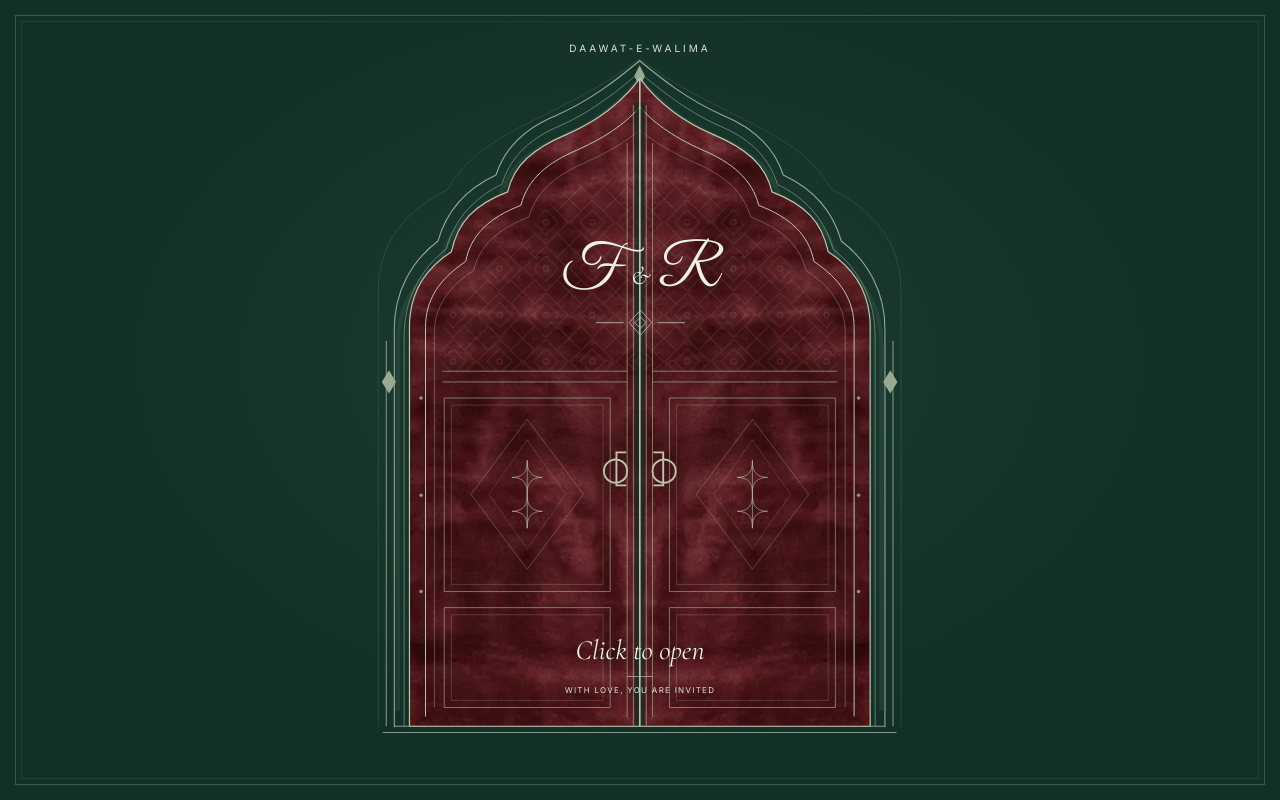
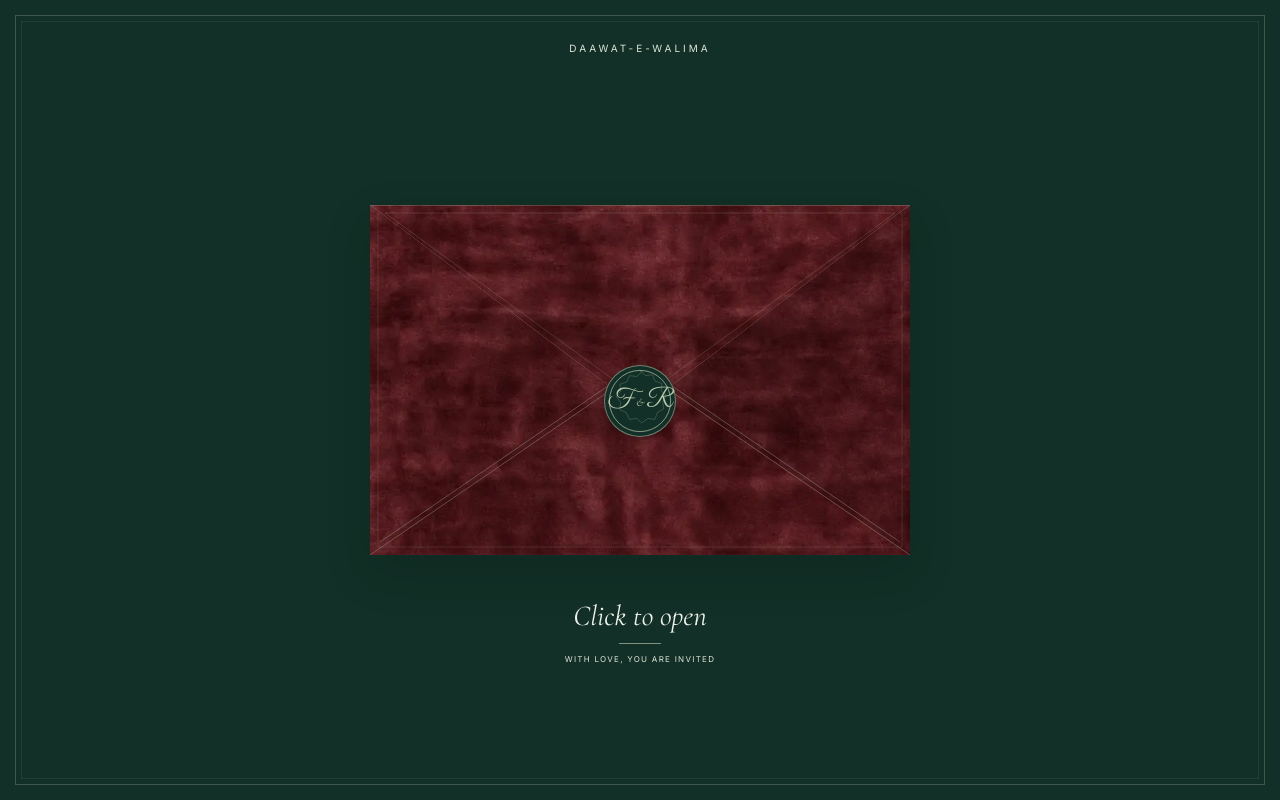
Before and after one commit to fahad-masood/walimainvitation, an Astro site: page / in a window 1280 px wide. Built offline with nearby package versions, Linux system fonts and the light colour scheme; Astro itself is replaced by a stand-in of ours.

Commit message:
Name both Walima hosts and introduce an animated velvet envelope

```diff
--- a/src/components/EntranceDoor.astro
+++ /dev/null
@@ -1,248 +0,0 @@
----
-const leafOutline = 'M42 748V300c0-35 16-64 47-84 7-33 26-53 63-67 7-31 30-49 65-64 36-15 62-35 83-63V748Z';
-const archOutline = 'M25 749V303c0-43 20-77 49-99 10-36 35-60 65-74 11-34 36-54 68-67 39-17 70-42 93-61 23 19 54 44 93 61 32 13 57 33 68 67 30 14 55 38 65 74 29 22 49 56 49 99v446';
----
-
-<details id="invitation-entrance" data-invitation-entrance data-entrance-state="closed">
-  <summary class="entrance-screen" data-entrance-open aria-controls="invitation-content">
-    <span class="entrance-backdrop" aria-hidden="true"></span>
-    <span class="entrance-edge" aria-hidden="true"></span>
-    <span class="entrance-heading">Daawat-e-Walima</span>
-
-    <span class="entrance-gateway-wrap">
-      <span class="entrance-gateway" aria-hidden="true">
-      <svg class="entrance-architecture" viewBox="0 0 600 760" fill="none">
-        <defs>
-          <pattern id="entrance-lattice" width="42" height="42" patternUnits="userSpaceOnUse">
-            <path d="m21 1 20 20-20 20L1 21Zm0 10 10 10-10 10-10-10Z" stroke="currentColor" stroke-width=".65" />
-          </pattern>
-        </defs>
-        <path d={archOutline} stroke="currentColor" stroke-width="1.2" />
-        <path d={archOutline} transform="translate(12 13) scale(.96 .982)" stroke="currentColor" stroke-width=".7" />
-        <path d="M7 749V260c0-55 32-91 78-114C122 78 212 67 300 0c88 67 178 78 215 146 46 23 78 59 78 114v489" stroke="currentColor" stroke-width=".6" opacity=".35" />
-        <path d="M25 748H575M12 755H588M16 748V316M584 748V316" stroke="currentColor" stroke-width="1" />
-        <path d="M29 731V319c0-39 17-68 47-90 9-35 32-58 67-73 9-31 30-51 65-66 40-17 69-39 92-68 23 29 52 51 92 68 35 15 56 35 65 66 35 15 58 38 67 73 30 22 47 51 47 90v412" stroke="currentColor" stroke-width="5" opacity=".11" />
-        <path d="m300 7 6 12-6 12-6-12Zm-281 342 8 13-8 13-8-13Zm562 0 8 13-8 13-8-13Z" fill="var(--sage)" />
-      </svg>
-
-      {['left', 'right'].map((side) => (
-        <span class={`entrance-leaf entrance-leaf-${side}`}>
-          <svg class="entrance-leaf-art" viewBox="0 0 300 760" fill="none" preserveAspectRatio="none">
-            <defs>
-              <clipPath id={`entrance-leaf-clip-${side}`}><path d={leafOutline} /></clipPath>
-              <pattern id={`entrance-velvet-${side}`} width="600" height="760" patternUnits="userSpaceOnUse">
-                <image href="/textures/velvet.webp" width="600" height="760" preserveAspectRatio="xMidYMid slice" />
-              </pattern>
-              <pattern id={`entrance-jali-${side}`} width="52" height="52" patternUnits="userSpaceOnUse" patternTransform="translate(13 1)">
-                <path d="m26 1 25 25-25 25L1 26Zm0 11 14 14-14 14-14-14ZM0 0l13 13M52 0 39 13M0 52l13-13m39 13L39 39" stroke="currentColor" stroke-width=".6" />
-                <circle cx="26" cy="26" r="3" stroke="currentColor" stroke-width=".65" />
-              </pattern>
-            </defs>
-            <path d={leafOutline} fill="var(--maroon)" />
-            <path d={leafOutline} fill={`url(#entrance-velvet-${side})`} />
-            <g clip-path={`url(#entrance-leaf-clip-${side})`}>
-              <path d="M60 737V301c0-31 15-54 45-74 6-30 26-49 62-63 7-29 30-48 63-62 36-16 57-33 70-48" stroke="currentColor" stroke-width="1.1" />
-              <path d="M70 727V306c0-28 16-51 44-69 7-29 28-47 62-60 8-28 29-46 61-60 27-12 47-24 63-37" stroke="currentColor" stroke-width=".6" opacity=".65" />
-              <path d="M79 350V312c0-25 15-45 43-64 6-26 27-44 59-56 9-26 27-42 58-55 27-12 47-25 61-37v250Z" fill={`url(#entrance-jali-${side})`} opacity=".34" />
-              <path d="M79 350h207M79 362h207M286 94v644M293 52v696" stroke="currentColor" stroke-width=".9" opacity=".7" />
-              <path d="M81 380h186v217H81Z" stroke="currentColor" stroke-width=".75" opacity=".8" />
-              <path d="M89 388h170v201H89Z" stroke="currentColor" stroke-width=".5" opacity=".5" />
-              <path d="m174 404 63 84-63 84-63-84Z" stroke="currentColor" stroke-width=".65" opacity=".5" />
-              <path d="m174 427 43 61-43 61-43-61Z" stroke="currentColor" stroke-width=".55" opacity=".38" />
-              <path d="M174 450v76m-17-57c17 0 17-13 17-19 0 6 0 19 17 19-17 0-17 13-17 19 0-6 0-19-17-19Zm0 38c17 0 17-13 17-19 0 6 0 19 17 19-17 0-17 13-17 19 0-6 0-19-17-19Z" stroke="currentColor" stroke-width=".9" opacity=".75" />
-              <path d="M81 615h186v112H81Z" stroke="currentColor" stroke-width=".75" opacity=".8" />
-              <path d="M89 623h170v96H89Z" stroke="currentColor" stroke-width=".5" opacity=".5" />
-              <circle cx="55" cy="380" r="2" fill="currentColor" opacity=".7" />
-              <circle cx="55" cy="489" r="2" fill="currentColor" opacity=".7" />
-              <circle cx="55" cy="597" r="2" fill="currentColor" opacity=".7" />
-              <path d="M285 441h-11v37h11m-7-28a13 13 0 1 0 0 24 13 13 0 0 0 0-24Z" stroke="currentColor" stroke-width="2.1" />
-              <path d="M297 50v698" stroke="var(--forest-deep)" stroke-width="4" opacity=".8" />
-            </g>
-            <path d={leafOutline} stroke="currentColor" stroke-width="1.35" />
-          </svg>
-        </span>
-      ))}
-
-      <span class="entrance-monogram">F<span>&</span>R</span>
-      <span class="entrance-crest">
-        <svg viewBox="0 0 80 24" fill="none"><path d="M1 12h24m30 0h24M40 1l10 11-10 11-10-11Zm0 6 5 5-5 5-5-5Z" stroke="currentColor" stroke-width=".7" /></svg>
-      </span>
-      </span>
-
-      <span class="entrance-invitation">
-        <span class="entrance-prompt">Click to open</span>
-        <span class="entrance-prompt-rule" aria-hidden="true"></span>
-        <span class="entrance-subtitle">With love, you are invited</span>
-      </span>
-    </span>
-  </summary>
-
-  <div id="invitation-content" data-invitation-content tabindex="-1"><slot /></div>
-</details>
-
-<script>
-  import '../scripts/invitation-entrance';
-</script>
-
-<style>
-  :global(html[data-invitation-locked]) { overflow: hidden; }
-
-  [data-invitation-content]:focus { outline: none; }
-
-  .entrance-screen {
-    position: relative;
-    z-index: 100;
-    display: flex;
-    align-items: center;
-    justify-content: center;
-    width: 100%;
-    min-height: 100vh;
-    min-height: 100svh;
-    overflow: hidden;
-    color: var(--sage-light);
-    cursor: pointer;
-    list-style: none;
-    isolation: isolate;
-    -webkit-tap-highlight-color: transparent;
-    touch-action: manipulation;
-  }
-
-  .entrance-screen::-webkit-details-marker { display: none; }
-  .entrance-screen::marker { content: ''; }
-  .entrance-screen:focus-visible { outline: none; }
-  .entrance-screen:focus-visible .entrance-edge { outline: 2px solid var(--paper); outline-offset: -7px; }
-
-  .entrance-backdrop {
-    position: absolute;
-    inset: 0;
-    z-index: -2;
-    background-color: var(--forest-deep);
-    background-image: radial-gradient(ellipse at 50% 45%, #31504455, #12302700 65%);
-    transition: opacity .6s ease .55s;
-  }
-
-  .entrance-edge {
-    position: absolute;
-    z-index: -1;
-    inset: max(15px, env(safe-area-inset-top)) max(15px, env(safe-area-inset-right)) max(15px, env(safe-area-inset-bottom)) max(15px, env(safe-area-inset-left));
-    border: 1px solid #b8c8ad44;
-    pointer-events: none;
-    transition: opacity .4s ease .5s;
-  }
-
-  .entrance-edge::before {
-    position: absolute;
-    inset: 5px;
-    border: 1px solid #b8c8ad18;
-    content: '';
-  }
-
-  .entrance-heading {
-    position: absolute;
-    z-index: 3;
-    top: max(41px, calc((100svh - 800px) / 2));
-    font: 400 10px/1.5 var(--sans);
-    letter-spacing: .3em;
-    text-transform: uppercase;
-    transition: opacity .25s ease;
-  }
-
-  .entrance-gateway-wrap {
-    position: relative;
-    display: block;
-    width: min(600px, 87vw, calc((100svh - 122px) * .78947));
-    aspect-ratio: 600 / 760;
-    margin-top: -5px;
-  }
-
-  .entrance-gateway {
-    position: absolute;
-    inset: 0;
-    display: block;
-    color: var(--sage);
-    perspective: 1300px;
-    perspective-origin: 50% 50%;
-  }
-
-  .entrance-architecture {
-    position: absolute;
-    inset: 0;
-    width: 100%;
-    height: 100%;
-    opacity: .8;
-    transition: opacity .6s ease .5s;
-  }
-
-  .entrance-leaf {
-    position: absolute;
-    z-index: 1;
-    top: 0;
-    bottom: 0;
-    width: 50%;
-    backface-visibility: hidden;
-    transition: transform 1.15s cubic-bezier(.4, 0, .15, 1), opacity .3s ease .95s;
-    will-change: transform;
-  }
-
-  .entrance-leaf-left { left: 0; transform-origin: 14% 50%; }
-  .entrance-leaf-right { right: 0; transform-origin: 86% 50%; }
-  .entrance-leaf-art { width: 100%; height: 100%; }
-  .entrance-leaf-right .entrance-leaf-art { transform: scaleX(-1); }
-
-  .entrance-monogram {
-    position: absolute;
-    z-index: 2;
-    top: 27%;
-    left: 0;
-    width: 100%;
-    text-align: center;
-    font: 400 clamp(36px, 8vw, 58px)/1 var(--cursive);
-    color: var(--paper);
-    transition: opacity .2s ease;
-  }
-
-  .entrance-monogram > span { margin: 0 8px; font: italic 400 .45em/1 var(--serif); }
-  .entrance-crest { position: absolute; top: 37%; left: 41.5%; z-index: 2; width: 17%; transition: opacity .2s ease; }
-  .entrance-crest svg { width: 100%; height: auto; }
-
-  .entrance-invitation {
-    position: absolute;
-    z-index: 3;
-    right: 0;
-    bottom: 6%;
-    left: 0;
-    display: flex;
-    flex-direction: column;
-    align-items: center;
-    gap: clamp(4px, .9vw, 7px);
-    text-align: center;
-    transition: opacity .2s ease;
-  }
-
-  .entrance-prompt { font: italic 400 clamp(20px, 5.65vw, 28px)/1.3 var(--serif); color: var(--paper); }
-  .entrance-prompt-rule { width: 26px; border-top: 1px solid var(--sage); opacity: .65; transition: width .3s ease; }
-  .entrance-subtitle { font: 400 clamp(6px, 1.8vw, 8px)/1.5 var(--sans); letter-spacing: .16em; text-transform: uppercase; }
-  .entrance-screen:hover .entrance-prompt-rule { width: 42px; }
-
-  details[open] > .entrance-screen { display: none; }
-  details[open][data-entrance-state='opening'] > .entrance-screen { display: flex; position: fixed; inset: 0; height: 100%; }
-  [data-entrance-state='opening'] .entrance-leaf-left { transform: rotateY(-105deg); opacity: 0; }
-  [data-entrance-state='opening'] .entrance-leaf-right { transform: rotateY(105deg); opacity: 0; }
-  [data-entrance-state='opening'] :is(.entrance-backdrop, .entrance-edge, .entrance-heading, .entrance-architecture, .entrance-monogram, .entrance-crest, .entrance-invitation) { opacity: 0; }
-
-  @media (max-height: 620px) {
-    .entrance-heading { top: 30px; font-size: 8px; }
-    .entrance-gateway-wrap { width: min(87vw, calc((100svh - 110px) * .78947)); margin-top: -14px; }
-  }
-
-  @media (prefers-reduced-motion: reduce) {
-    .entrance-screen *, .entrance-screen *::before { transition: none !important; }
-    [data-entrance-state='opening'] .entrance-leaf { transform: none; }
-  }
-
-  @media print {
-    .entrance-screen { display: none !important; }
-    :global(details[data-invitation-entrance] > [data-invitation-content]) { display: block !important; }
-    :global(details[data-invitation-entrance]::details-content) { content-visibility: visible !important; }
-  }
-</style>
--- /dev/null
+++ b/src/components/EntranceEnvelope.astro
@@ -0,0 +1,105 @@
+<details id="invitation-entrance" data-invitation-entrance data-entrance-state="closed">
+  <summary class="entrance-screen" data-entrance-open aria-controls="invitation-content">
+    <span class="entrance-backdrop" aria-hidden="true"></span>
+    <span class="entrance-edge" aria-hidden="true"></span>
+    <span class="entrance-heading">Daawat-e-Walima</span>
+
+    <span class="envelope-composition">
+      <span class="envelope-scene" aria-hidden="true">
+        <span class="envelope-back"></span>
+        <span class="envelope-letter">
+          <span class="letter-border"></span>
+          <span class="letter-monogram">F<span>&</span>R</span>
+          <svg class="letter-ornament" width="100" height="20" viewBox="0 0 100 20" fill="none"><path d="M0 10h35m30 0h35M50 1l9 9-9 9-9-9Zm0 5 4 4-4 4-4-4Z" stroke="currentColor" stroke-width=".7" /></svg>
+          <span class="letter-occasion">Daawat-e-Walima</span>
+        </span>
+        <span class="envelope-pocket envelope-pocket-left"></span>
+        <span class="envelope-pocket envelope-pocket-right"></span>
+        <span class="envelope-pocket envelope-pocket-bottom"></span>
+        <svg class="envelope-seams" viewBox="0 0 540 350" fill="none" preserveAspectRatio="none">
+          <path d="M0 0 270 185 540 0M0 350 270 165 540 350M10 337l260-178 260 178" stroke="currentColor" stroke-width=".8" />
+          <path d="M8 8H532V342H8Z" stroke="currentColor" stroke-width=".65" opacity=".5" />
+        </svg>
+        <span class="envelope-flap">
+          <svg viewBox="0 0 540 350" fill="none" preserveAspectRatio="none"><path d="M0 0H540L270 205Z" stroke="currentColor" stroke-width="1" /><path d="M15 8H525L270 194Z" stroke="currentColor" stroke-width=".65" opacity=".5" /></svg>
+        </span>
+        <span class="envelope-seal">
+          <svg viewBox="0 0 80 80" fill="none"><circle cx="40" cy="40" r="35" stroke="currentColor" stroke-width=".8" /><path d="m40 5 6 6 8-1 3 7 8 3-1 8 6 6-4 7 1 8-7 4-3 8-8-1-7 5-6-5-8 1-4-8-7-3 1-8-5-7 5-6-1-8 8-3 3-7 8 1 6-5Z" stroke="currentColor" stroke-width=".5" opacity=".55" /></svg>
+          <span>F<span>&</span>R</span>
+        </span>
+      </span>
+      <span class="entrance-invitation">
+        <span class="entrance-prompt">Click to open</span>
+        <span class="entrance-prompt-rule" aria-hidden="true"></span>
+        <span class="entrance-subtitle">With love, you are invited</span>
+      </span>
+    </span>
+  </summary>
+
+  <div id="invitation-content" data-invitation-content tabindex="-1"><slot /></div>
+</details>
+
+<script>
+  import '../scripts/invitation-entrance';
+</script>
+
+<style>
+  :global(html[data-invitation-locked]) { overflow: hidden; }
+  [data-invitation-content]:focus { outline: none; }
+  .entrance-screen { position: relative; z-index: 100; display: flex; align-items: center; justify-content: center; width: 100%; min-height: 100vh; min-height: 100svh; overflow: hidden; color: var(--sage-light); cursor: pointer; list-style: none; isolation: isolate; -webkit-tap-highlight-color: transparent; touch-action: manipulation; }
+  .entrance-screen::-webkit-details-marker { display: none; }
+  .entrance-screen::marker { content: ''; }
+  .entrance-screen:focus-visible { outline: none; }
+  .entrance-screen:focus-visible .entrance-edge { outline: 2px solid var(--paper); outline-offset: -7px; }
+  .entrance-backdrop { position: absolute; inset: 0; z-index: -2; background: var(--forest-deep); transition: opacity .4s ease 1.4s; }
+  .entrance-edge { position: absolute; z-index: -1; inset: max(15px, env(safe-area-inset-top)) max(15px, env(safe-area-inset-right)) max(15px, env(safe-area-inset-bottom)) max(15px, env(safe-area-inset-left)); border: 1px solid #b8c8ad44; pointer-events: none; transition: opacity .4s ease 1.4s; }
+  .entrance-edge::before { position: absolute; inset: 5px; border: 1px solid #b8c8ad18; content: ''; }
+  .entrance-heading { position: absolute; z-index: 3; top: max(41px, calc((100svh - 800px) / 2)); font: 400 10px/1.5 var(--sans); letter-spacing: .3em; text-transform: uppercase; transition: opacity .3s ease; }
+  .envelope-composition { display: flex; flex-direction: column; align-items: center; width: min(540px, 86vw, calc((100svh - 175px) * 1.3)); margin-top: 70px; }
+  .envelope-scene { position: relative; display: block; width: 100%; aspect-ratio: 540 / 350; perspective: 1200px; transition: opacity .45s ease 1.3s, transform .6s ease 1.15s; }
+  .envelope-back { position: absolute; inset: 0; z-index: 0; background: var(--maroon); border: 1px solid #b8c8ad55; border-radius: 3px; box-shadow: 0 18px 45px #06160f33; }
+  .envelope-letter { position: absolute; inset: 5% 7% 3%; z-index: 2; display: flex; flex-direction: column; align-items: center; justify-content: flex-start; padding-top: 7%; gap: 8px; background: var(--paper); color: var(--maroon); border: var(--hairline); transition: transform .75s cubic-bezier(.22, .65, .3, 1) .6s; }
+  .letter-border { position: absolute; inset: 6px; border: var(--hairline); pointer-events: none; }
+  .letter-monogram { font: 400 clamp(35px, 9vw, 65px)/1.2 var(--cursive); }
+  .letter-monogram > span { margin: 0 9px; font: italic 400 .4em/1 var(--serif); color: var(--green-muted); }
+  .letter-ornament { width: 24%; height: auto; color: var(--maroon-line); }
+  .letter-occasion { font: italic 400 clamp(14px, 3.5vw, 23px)/1.2 var(--serif); }
+  .envelope-pocket, .envelope-flap { position: absolute; inset: 0; display: block; background-color: var(--maroon); background-image: var(--velvet-texture); background-position: center; background-size: cover; }
+  .envelope-pocket { z-index: 3; }
+  .envelope-pocket-left { clip-path: polygon(0 0, 54% 53%, 0 100%); }
+  .envelope-pocket-right { clip-path: polygon(100% 0, 46% 53%, 100% 100%); filter: brightness(.87); }
+  .envelope-pocket-bottom { clip-path: polygon(0 100%, 50% 47%, 100% 100%); }
+  .envelope-seams { position: absolute; inset: 0; z-index: 4; width: 100%; height: 100%; color: #b8c8ad66; }
+  .envelope-flap { z-index: 5; clip-path: polygon(0 0, 100% 0, 50% 58.57%); transform-origin: 50% 0; backface-visibility: visible; }
+  .envelope-flap svg { width: 100%; height: 100%; color: #b8c8ad88; }
+  .envelope-seal { position: absolute; z-index: 6; top: 56%; left: 50%; display: grid; place-items: center; width: clamp(48px, 11vw, 72px); aspect-ratio: 1; transform: translate(-50%, -50%); border-radius: 50%; border: 1px solid #b8c8ad88; background: var(--forest-deep); color: var(--sage); box-shadow: 0 3px 8px #1b090c44; transition: transform .25s ease, opacity .2s ease; }
+  .envelope-seal > svg { position: absolute; inset: 0; width: 100%; height: 100%; }
+  .envelope-seal > span { position: relative; font: 400 clamp(17px, 3.9vw, 25px)/1.1 var(--cursive); }
+  .envelope-seal > span > span { font: italic 400 .45em/1 var(--serif); margin: 0 2px; }
+  .entrance-invitation { display: flex; flex-direction: column; align-items: center; gap: 9px; margin-top: 42px; text-align: center; transition: opacity .25s ease; }
+  .entrance-prompt { font: italic 400 clamp(24px, 6vw, 29px)/1.3 var(--serif); color: var(--paper); }
+  .entrance-prompt-rule { width: 26px; border-top: 1px solid var(--sage); opacity: .65; transition: width .3s ease; }
+  .entrance-subtitle { font: 400 clamp(6px, 1.8vw, 8px)/1.5 var(--sans); letter-spacing: .16em; text-transform: uppercase; }
+  .entrance-screen:hover .entrance-prompt-rule { width: 42px; }
+  details[open] > .entrance-screen { display: none; }
+  details[open][data-entrance-state='opening'] > .entrance-screen { display: flex; position: fixed; inset: 0; height: 100%; }
+  [data-entrance-state='opening'] .envelope-seal { opacity: 0; transform: translate(-50%, -90%) scale(.9); }
+  [data-entrance-state='opening'] .envelope-flap { animation: unfold-envelope .7s cubic-bezier(.4, 0, .25, 1) .12s both; }
+  [data-entrance-state='opening'] .envelope-letter { transform: translateY(-54%); }
+  [data-entrance-state='opening'] .envelope-scene { opacity: 0; transform: translateY(24px); }
+  [data-entrance-state='opening'] :is(.entrance-backdrop, .entrance-edge, .entrance-heading, .entrance-invitation) { opacity: 0; }
+  @keyframes unfold-envelope { 0% { transform: rotateX(0); z-index: 5; } 49% { z-index: 5; } 50% { z-index: 1; } 100% { transform: rotateX(180deg); z-index: 1; } }
+  @media (max-height: 620px) {
+    .entrance-heading { top: 30px; font-size: 8px; }
+    .envelope-composition { margin-top: 45px; }
+    .entrance-invitation { margin-top: 28px; }
+  }
+  @media (prefers-reduced-motion: reduce) {
+    .entrance-screen *, .entrance-screen *::before { animation: none !important; transition: none !important; }
+  }
+  @media print {
+    .entrance-screen { display: none !important; }
+    :global(details[data-invitation-entrance] > [data-invitation-content]) { display: block !important; }
+    :global(details[data-invitation-entrance]::details-content) { content-visibility: visible !important; }
+  }
+</style>
--- a/src/data/invitation.ts
+++ b/src/data/invitation.ts
@@ -2,8 +2,9 @@ export const invitation = {
   occasion: "Daawat-e-Walima",
   groom: "Fahad Masood",
   bride: "Rahnuma Zarrin",
-  hosts: "Mr. & Mrs. Masood Alam",
+  hosts: "Mr. Masood Alam and Mrs. Rubeena Shamim",
   groomFather: "Mr. Masood Alam",
+  groomMother: "Mrs. Rubeena Shamim",
   brideMother: "Mrs. Shamshad Begum",
   date: "Sunday, 15 November 2026",
   dateTime: "2026-11-15T18:00:00+05:30",
--- a/src/scripts/invitation-entrance.ts
+++ b/src/scripts/invitation-entrance.ts
@@ -57,7 +57,7 @@ if (entrance && opener && content) {
     if (reducedMotion.matches) {
       finishOpening();
     } else {
-      completionTimer = window.setTimeout(() => finishOpening(), 1400);
+      completionTimer = window.setTimeout(() => finishOpening(), 1850);
     }
   });
 
@@ -66,7 +66,7 @@ if (entrance && opener && content) {
   });
 
   entrance.addEventListener('toggle', () => {
-    // Fragment navigation must wait for the same door activation as every guest.
+    // Fragment navigation must wait for the same envelope activation as every guest.
     if (entrance.open && entrance.dataset.entranceState === 'closed') {
       entrance.open = false;
       window.scrollTo({ top: 0, left: 0, behavior: 'instant' });
```
Also changed, not shown: docs/content-verification.md (+2 -1 lines), docs/design-system.md (+4 -4 lines), docs/validation.md (+3 -3 lines), src/pages/index.astro (+6 -6 lines), tests/fixtures/approved-content.json (+5 -5 lines), tests/invitation.test.mjs (+5 -3 lines), README.md, 1 other file.
